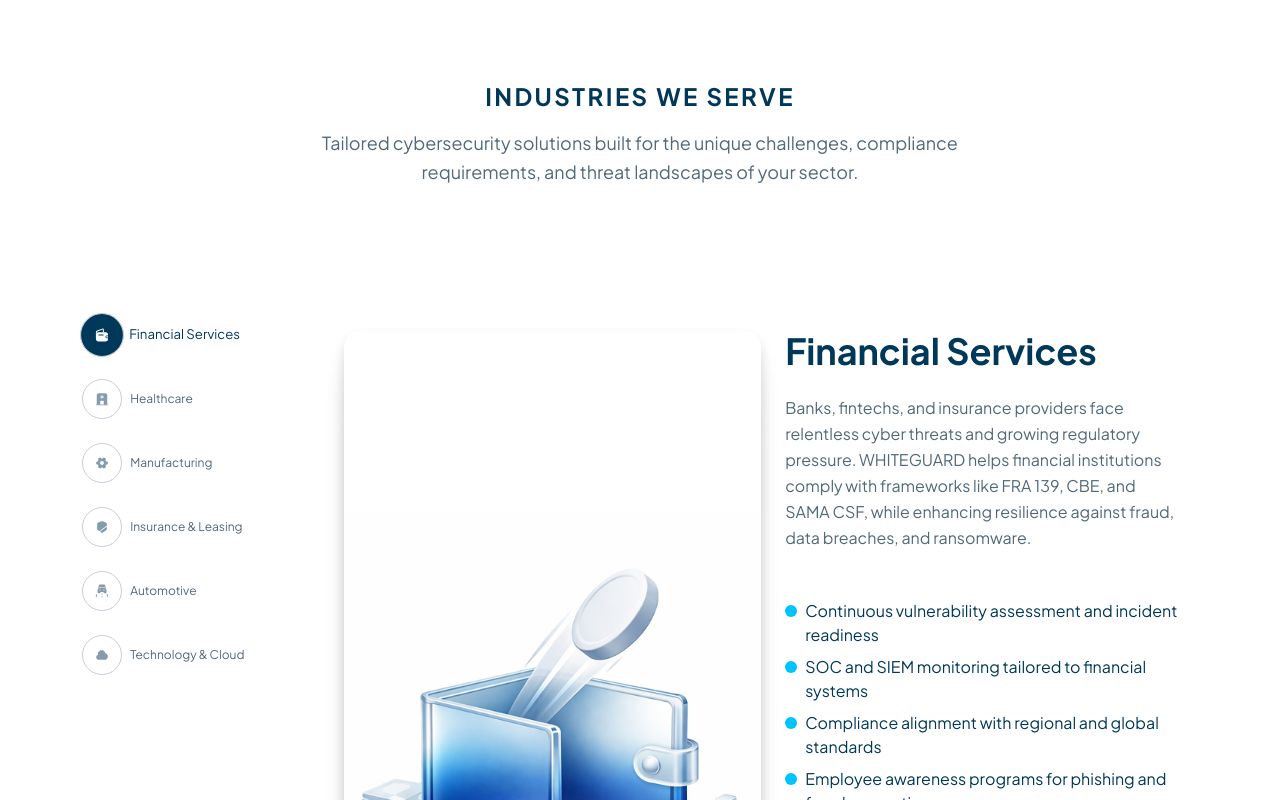
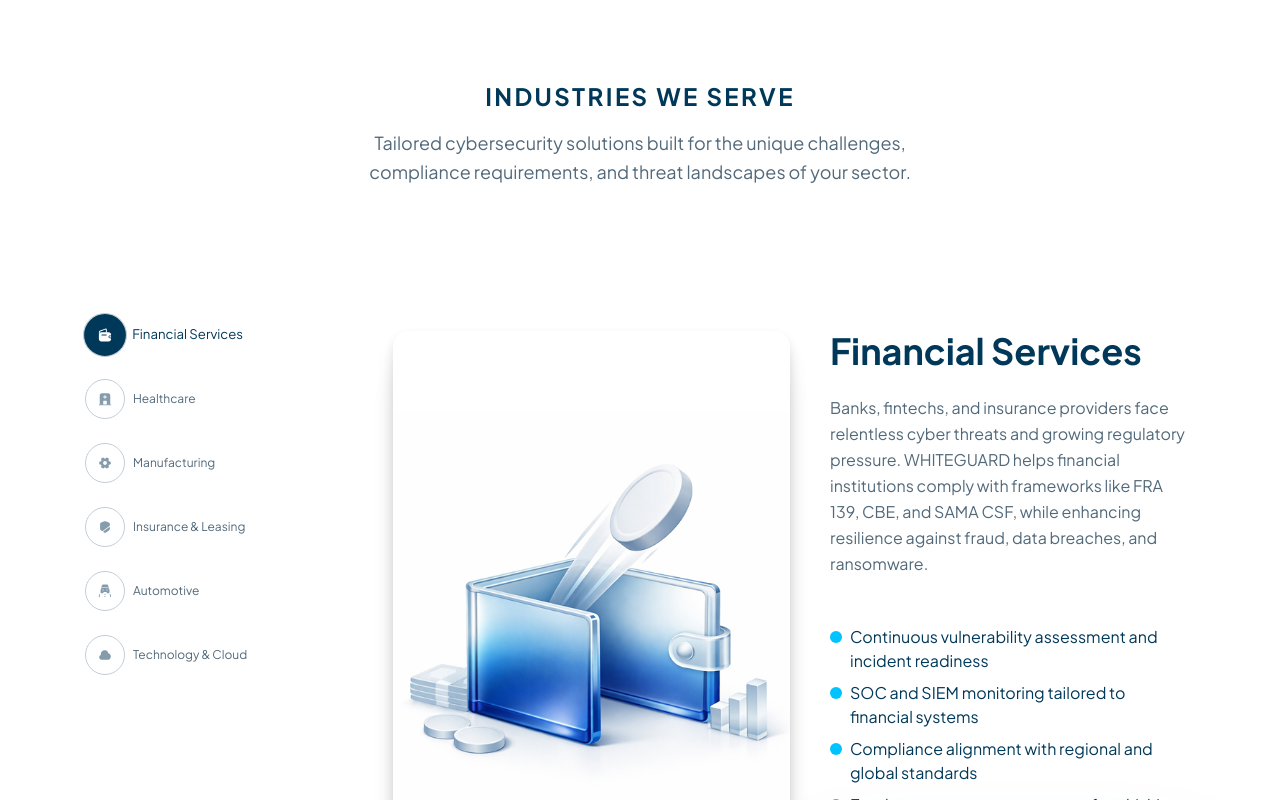
Before and after one commit to yarahossam19/whiteguard, a Next.js app: page /industries in a window 1280 px wide. Shown: the part 1140-1940 px from the top of the page. Built offline with nearby package versions, Linux system fonts and the light colour scheme.

Commit message:
fix :Industries We Serve Layout

```diff
--- a/src/components/industries/IndustriesSectionsSection.tsx
+++ b/src/components/industries/IndustriesSectionsSection.tsx
@@ -327,19 +327,57 @@ export default function IndustriesSectionsSection({
     <section className="relative w-full bg-white py-12 sm:py-16 lg:py-24">
       <div className="container">
         {/* Top header - dark background */}
-        <div className="flex flex-col items-center text-center pb-24">
+        <div className="flex flex-col items-center text-center pb-10 sm:pb-16 lg:pb-24">
           <h2 className="font-jakarta text-lg font-bold uppercase tracking-widest  text-[#003859] sm:text-2xl">
             {header.title}
           </h2>
-          <p className="mx-auto mt-4 lg:max-w-[636px] font-jakarta text-base font-normal leading-relaxed text-[#52697A] sm:text-lg">
+          <p className="mx-auto mt-3 max-w-[min(100%,636px)] px-1 font-jakarta text-base font-normal leading-relaxed text-[#52697A] sm:mt-4 sm:text-lg">
             {header.subtitle}
           </p>
         </div>
 
+        {/* Mobile / tablet: horizontal industry nav */}
+        <div className="lg:hidden -mx-1 mb-8 overflow-x-auto overscroll-x-contain pb-2 [scrollbar-width:thin]">
+          <nav
+            className="mx-auto flex w-max max-w-none flex-row flex-nowrap justify-start gap-3 px-1 sm:gap-4"
+            aria-label="Industry sections"
+          >
+            {industries.map((industry, index) => {
+              const IconComponent =
+                INDUSTRY_ICONS[industry.icon] || INDUSTRY_ICONS.cloud;
+              return (
+                <div
+                  key={`m-${industry.id}`}
+                  className="flex shrink-0 flex-col items-center gap-1.5"
+                >
+                  <button
+                    type="button"
+                    onClick={() => scrollToSection(index)}
+                    className={`group flex h-10 w-10 shrink-0 items-center justify-center rounded-full border border-[#C2CDD6] transition-all duration-300 focus:outline-none focus-visible:ring-2 focus-visible:ring-[#003859]/40 focus-visible:ring-offset-2 ${
+                      activeIndex === index
+                        ? "scale-105 bg-[#003859] text-white"
+                        : "bg-white text-[#859CAD] active:scale-95"
+                    }`}
+                    aria-label={`Go to ${industry.title}`}
+                    aria-current={activeIndex === index ? "true" : undefined}
+                  >
+                    <IconComponent className="h-5 w-5 shrink-0" />
+                  </button>
+                  <span
+                    className={`max-w-18 text-center text-[10px] font-normal leading-tight sm:max-w-24 sm:text-xs ${activeIndex === index ? "font-medium text-[#003859]" : "text-[#52697A]"}`}
+                  >
+                    {industry.title}
+                  </span>
+                </div>
+              );
+            })}
+          </nav>
+        </div>
+
         {/* Main layout: sticky nav + content */}
-        <div className="relative flex flex-col lg:flex-row gap-20 items-center justify-center">
+        <div className="relative flex flex-col items-stretch justify-center gap-10 md:gap-14 lg:flex-row lg:items-start lg:gap-12 xl:gap-20">
           {/* Sticky left nav - circles - scrolls with page, click scrolls to section */}
-          <div className="sticky top-24 z-20 shrink-0 self-start hidden lg:block">
+          <div className="sticky top-24 z-20 hidden shrink-0 self-start lg:block lg:w-[200px] xl:w-[220px]">
             <nav
               className="flex flex-row justify-start gap-4 py-4 lg:flex-col lg:items-start lg:gap-6 lg:py-8"
               aria-label="Industry sections"
@@ -401,38 +439,27 @@ export default function IndustriesSectionsSection({
                       whileInView={{ opacity: 1, y: 0 }}
                       viewport={{ once: true, amount: 0.5 }}
                       transition={{ duration: 1, ease: "easeOut" }}
-                      className="flex flex-col gap-10 px-6 py-12 md:flex-row lg:items-stretch lg:gap-6 lg:px-5"
+                      className="flex flex-col gap-8 py-8 sm:gap-10 sm:px-4 sm:py-10 md:flex-row md:items-stretch md:gap-8 md:py-12 lg:gap-10 lg:px-2 lg:py-12"
                     >
                       {/* Left: Industry image */}
-                      <div className="relative flex shrink-0 items-center justify-center w-full md:w-1/2">
+                      <div className="relative flex w-full shrink-0 items-center justify-center md:w-[46%] md:max-w-[50%] lg:w-1/2">
                         <div
-                          className="relative overflow-hidden   h-full w-full  "
-                          style={{
-                            borderRadius: "16px",
-                            background: "#FFF",
-                            boxShadow:
-                              "0 121px 34px 0 rgba(0, 0, 0, 0.00), 0 77px 31px 0 rgba(0, 0, 0, 0.01), 0 44px 26px 0 rgba(0, 0, 0, 0.05), 0 19px 19px 0 rgba(0, 0, 0, 0.09), 0 5px 11px 0 rgba(0, 0, 0, 0.10)",
-                            display: "flex",
-
-                            height: "800px",
-                            width: "553px",
-                            flexDirection: "column",
-                            justifyContent: "center",
-                            alignItems: "center",
-                          }}
+                          className="relative mx-auto w-full max-w-[553px] overflow-hidden rounded-2xl bg-white shadow-[0_5px_11px_0_rgba(0,0,0,0.1),0_19px_19px_0_rgba(0,0,0,0.09),0_44px_26px_0_rgba(0,0,0,0.05)]"
+                          style={{ aspectRatio: "553 / 800" }}
                         >
                           <Image
                             src={imageSrc}
                             alt={industry.title}
                             fill
-                            className="   object-contain"
+                            sizes="(max-width: 768px) 100vw, (max-width: 1024px) 45vw, 520px"
+                            className="object-contain object-center"
                           />
                         </div>
                       </div>
                       {/* Right: Content */}
-                      <div className="flex min-h-0 shrink flex-1 flex-col justify-between lg:min-h-[600px]">
-                        <div className="flex flex-col gap-12">
-                          <div className="flex flex-col justify-stretch gap-6">
+                      <div className="flex min-h-0 w-full min-w-0 flex-1 flex-col justify-between md:max-w-[54%] lg:max-w-none lg:min-h-[min(600px,70vh)]">
+                        <div className="flex flex-col gap-8 sm:gap-10 lg:gap-12">
+                          <div className="flex flex-col justify-stretch gap-4 sm:gap-6">
                             <h3 className="font-jakarta text-2xl font-bold text-[#003859] sm:text-3xl lg:text-4xl">
                               {industry.title}
                             </h3>
```
